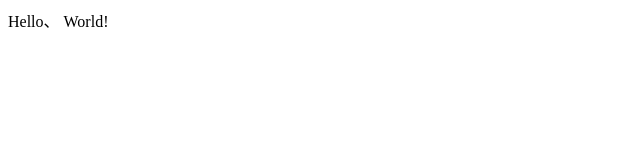
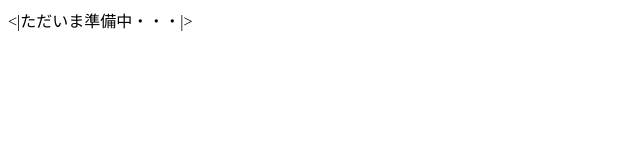
Before and after one commit to sinBetaKun/SinTachiePluginPages, a plain HTML site: page index.html in a window 1280 px wide. Shown: the full height of the page, 0-640 px from the left. Drawn offline with Linux system fonts and the light colour scheme.

Commit message:
Update index.html

```diff
--- a/index.html
+++ b/index.html
@@ -2,9 +2,9 @@
 <html lang="ja">
 <head>
   <meta charset="UTF-8">
-  <title>Document</title>
+  <title>sin型カスタムパーツ立ち絵のトリセツページなんて誰得なんですか!?</title>
 </head>
 <body>
-  Hello、 World!
+  <|ただいま準備中・・・|>
 </body>
 </html>
```
